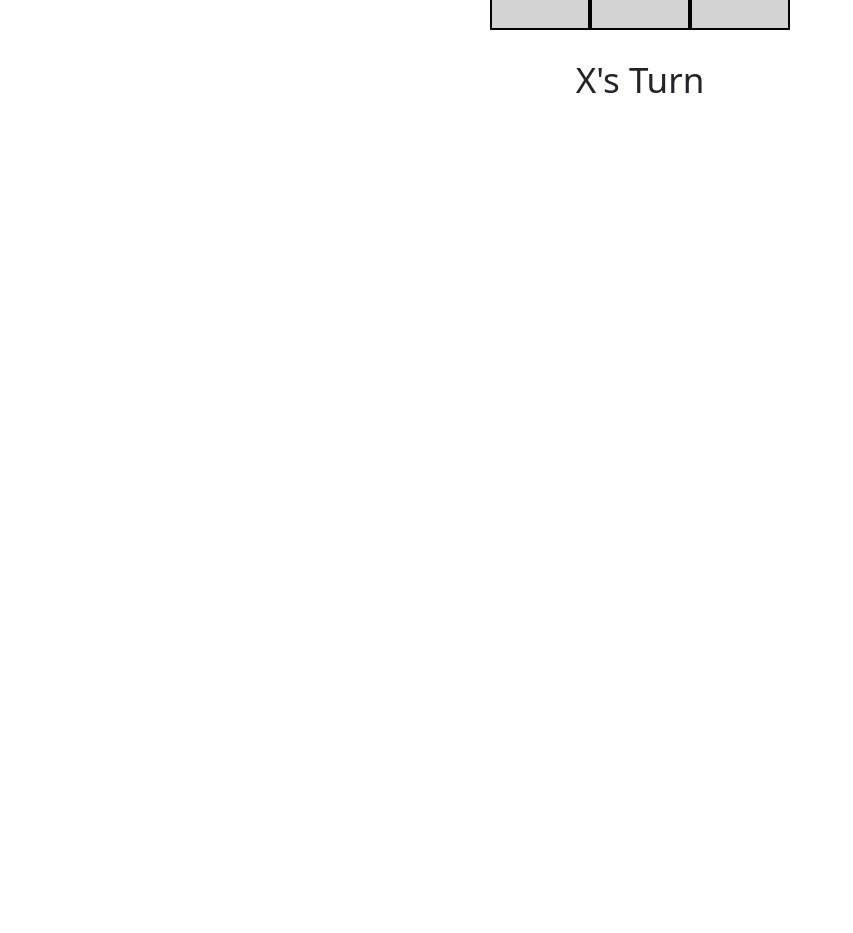
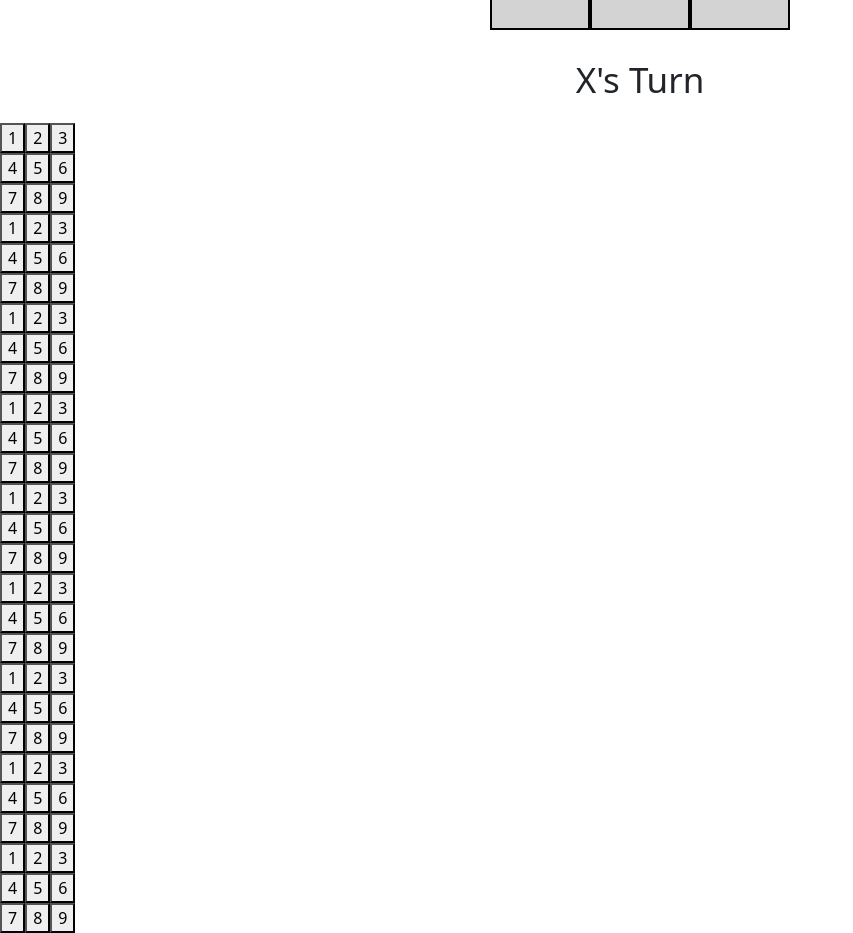
Before and after one commit to stewxy/Minigames, a React (Vite) app: page / in a window 1280 px wide. Shown: the part 540-1473 px from the top of the page, without its empty margins (0-853 px from the left). Before the commit the page ends 800 px from the top, so only its background shows below. Built offline with nearby package versions, Linux system fonts and the light colour scheme.

Commit message:
implementing ultimate tictactoe grids

```diff
--- a/src/App.tsx
+++ b/src/App.tsx
@@ -7,6 +7,7 @@ import Button from "./components/Button";
 import "./App.css";
 import Navbar from "./components/Navbar";
 import Grid from "./components/Grid";
+import AllBoards from "./components/AllBoards";
 
 function App() {
   // let items = ["New York", "San Francisco", "Tokyo", "Paris"];
@@ -42,6 +43,8 @@ function App() {
       {/* <Button color="primary" onClick={() => setAlertVisibility(true)}>
         MyButton
       </Button> */}
+
+      <AllBoards></AllBoards>
     </div>
   );
 }
--- /dev/null
+++ b/src/components/AllBoards.tsx
@@ -0,0 +1,59 @@
+import React from "react";
+
+interface Props {
+  value: String;
+}
+
+function Square({ value }: Props) {
+  return <button className="Grid">{value}</button>;
+}
+
+function SingleBoard() {
+  return (
+    <>
+      <div className="GridRow">
+        <Square value={"1"} />
+        <Square value={"2"} />
+        <Square value={"3"} />
+      </div>
+      <div className="GridRow">
+        <Square value={"4"} />
+        <Square value={"5"} />
+        <Square value={"6"} />
+      </div>
+      <div className="GridRow">
+        <Square value={"7"} />
+        <Square value={"8"} />
+        <Square value={"9"} />
+      </div>
+    </>
+  );
+}
+
+function UltimateSquare() {
+  return (
+    <>
+      <div className="UltimateRow">
+        <SingleBoard />
+        <SingleBoard />
+        <SingleBoard />
+      </div>
+      <div className="UltimateRow">
+        <SingleBoard />
+        <SingleBoard />
+        <SingleBoard />
+      </div>
+      <div className="UltimateRow">
+        <SingleBoard />
+        <SingleBoard />
+        <SingleBoard />
+      </div>
+    </>
+  );
+}
+
+const AllBoards = () => {
+  return <div>{UltimateSquare()}</div>;
+};
+
+export default AllBoards;
```
